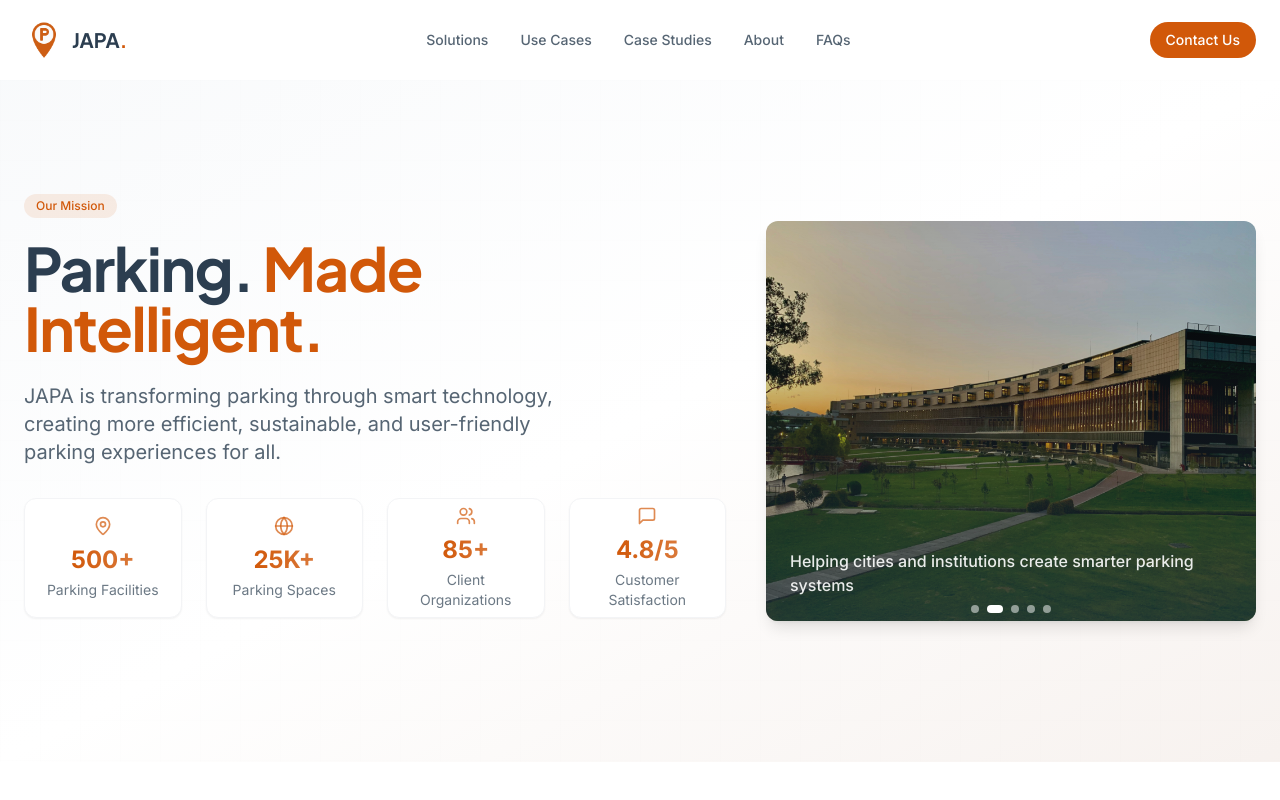
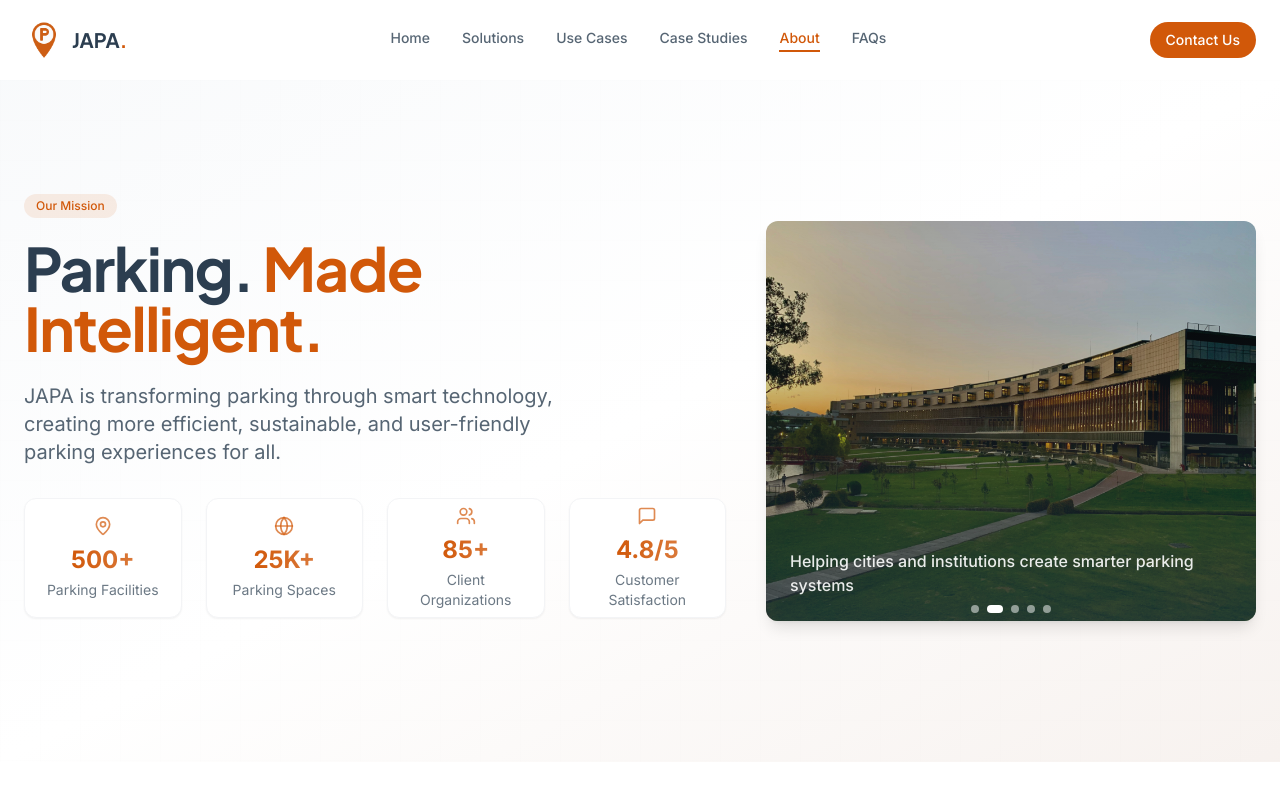
Before and after one commit to dajobrague/japa, a React (Vite) app: page /about in a window 1280 px wide. Shown: the top 800 px of the page. Built offline with nearby package versions, Linux system fonts and the light colour scheme.

Commit message:
Add Home option to navigation menu and implement active page indicator

```diff
--- a/src/components/layout/Navbar.tsx
+++ b/src/components/layout/Navbar.tsx
@@ -1,10 +1,11 @@
 import React, { useState, useEffect } from "react";
-import { Link } from "react-router-dom";
+import { Link, useLocation } from "react-router-dom";
 import { Menu, X } from "lucide-react";
 import AnimatedButton from "../ui/AnimatedButton";
 import { cn } from "@/lib/utils";
 
 const navLinks = [
+  { name: "Home", href: "/" },
   { name: "Solutions", href: "/solutions" },
   { name: "Use Cases", href: "/use-cases" },
   { name: "Case Studies", href: "/case-studies" },
@@ -15,6 +16,7 @@ const navLinks = [
 const Navbar = () => {
   const [isOpen, setIsOpen] = useState(false);
   const [scrolled, setScrolled] = useState(false);
+  const location = useLocation();
 
   // Handle scroll event to change navbar appearance
   useEffect(() => {
@@ -32,6 +34,16 @@ const Navbar = () => {
       window.removeEventListener("scroll", handleScroll);
     };
   }, []);
+
+  // Check if the current path matches the link's href
+  const isActive = (href: string) => {
+    // Special case for home page
+    if (href === "/" && location.pathname === "/") {
+      return true;
+    }
+    // For other pages, check if the pathname starts with the href (for nested routes)
+    return href !== "/" && location.pathname.startsWith(href);
+  };
 
   return (
     <header
@@ -62,7 +74,10 @@ const Navbar = () => {
             <Link
               key={link.name}
               to={link.href}
-              className="text-japa-slate/80 hover:text-japa-orange transition-colors duration-200 text-sm font-medium"
+              className={cn(
+                "text-japa-slate/80 hover:text-japa-orange transition-colors duration-200 text-sm font-medium relative pb-1",
+                isActive(link.href) && "text-japa-orange after:absolute after:bottom-0 after:left-0 after:w-full after:h-0.5 after:bg-japa-orange"
+              )}
             >
               {link.name}
             </Link>
@@ -101,7 +116,10 @@ const Navbar = () => {
             <Link
               key={link.name}
               to={link.href}
-              className="text-japa-slate hover:text-japa-orange transition-colors duration-200 text-base font-medium py-2 border-b border-gray-100"
+              className={cn(
+                "text-japa-slate hover:text-japa-orange transition-colors duration-200 text-base font-medium py-2 border-b border-gray-100",
+                isActive(link.href) && "text-japa-orange"
+              )}
               onClick={() => setIsOpen(false)}
             >
               {link.name}
```
